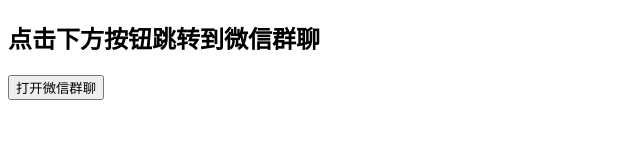
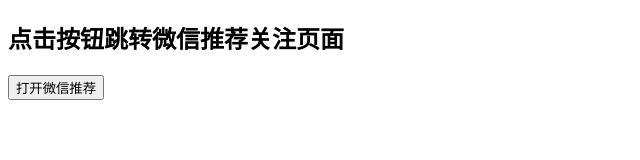
Before and after one commit to bengang904/demo, a plain HTML site: page 7.html in a window 1280 px wide. Shown: the whole page, without its empty margins (0-640 px from the left). Drawn offline with Linux system fonts and the light colour scheme.

Commit message:
Update 7.html

```diff
--- a/7.html
+++ b/7.html
@@ -2,13 +2,10 @@
 <html>
 <head>
   <meta charset="UTF-8">
-  <title>跳转微信群聊</title>
+  <title>跳转微信推荐</title>
 </head>
 <body>
-  <h2>点击下方按钮跳转到微信群聊</h2>
-
-  <a href="intent://weixin/jump/chatroom/your_chatroom_id@chatroom#Intent;scheme=weixin;package=com.tencent.mm;end;">
-    <button>打开微信群聊</button>
-  </a>
+  <h2>点击按钮跳转微信推荐关注页面</h2>
+  <button onclick="window.location.href='weixin://dl/recommendation'">打开微信推荐</button>
 </body>
 </html>
```
